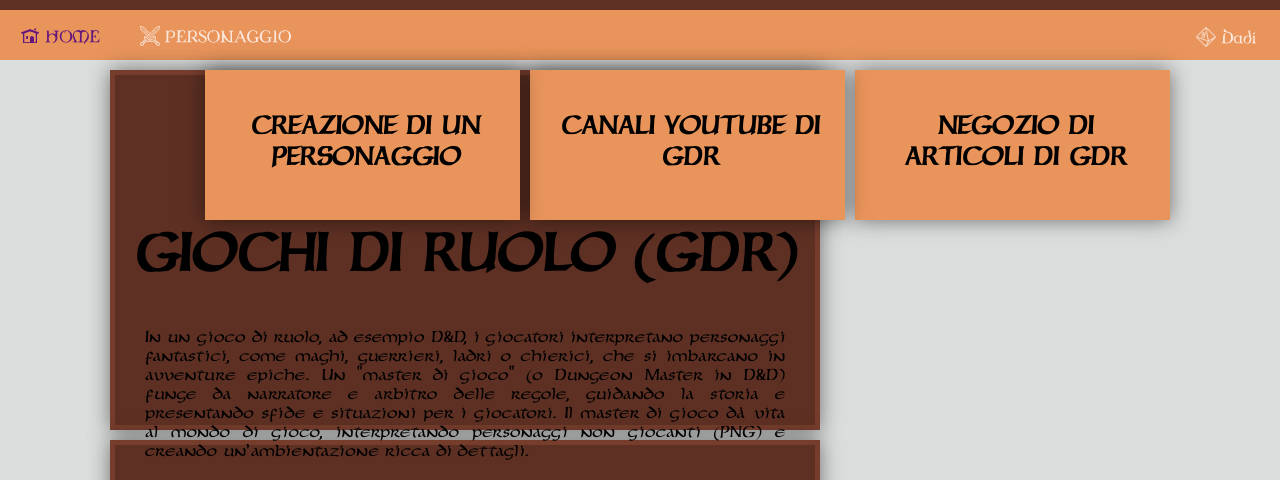
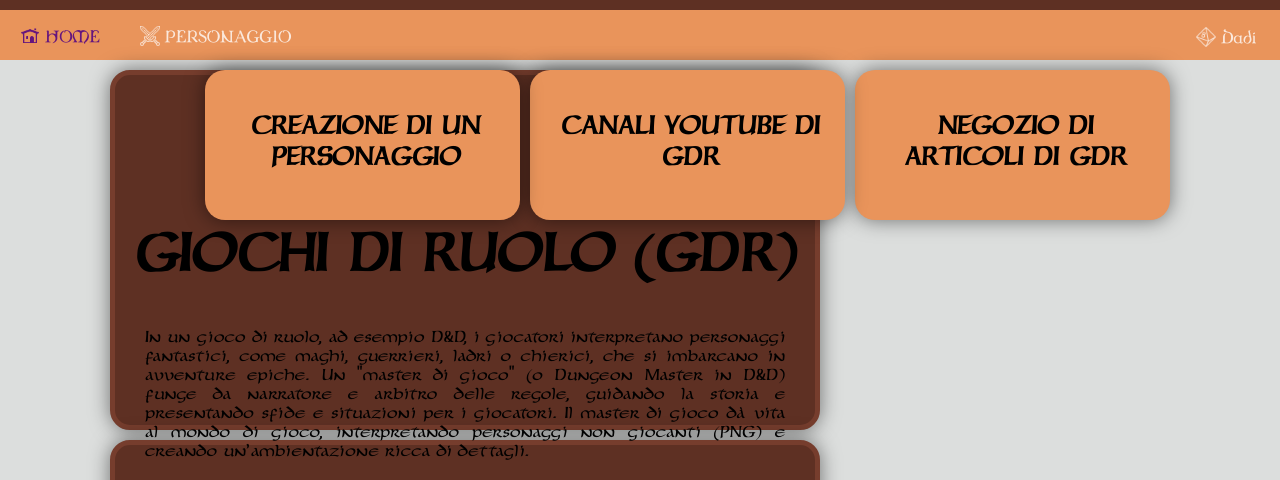
Before and after one commit to N1ent3/DungeonKit, a plain HTML site: page index.html in a window 1280 px wide. Shown: the part 190-670 px from the top of the page. Drawn offline with Linux system fonts and the light colour scheme.

Commit message:
roundborders

```diff
--- a/stylehome.css
+++ b/stylehome.css
@@ -17,6 +17,7 @@
 }
 
 article{
+    border-radius:20px;
     margin-top:10px;
     margin-right:10px;
     background-color: #5E3023;
@@ -51,6 +52,7 @@ aside p{
 }
 aside{
     background-color: #E9945B;
+    border-radius:20px;
     margin-left:10px;
     width:310px;
     height:150px;
```
